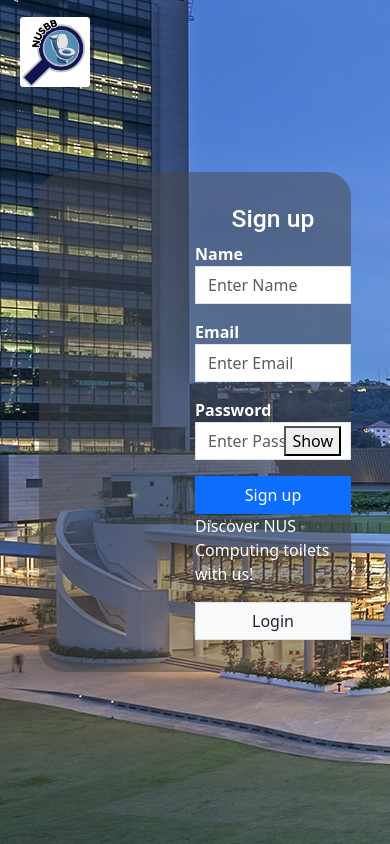
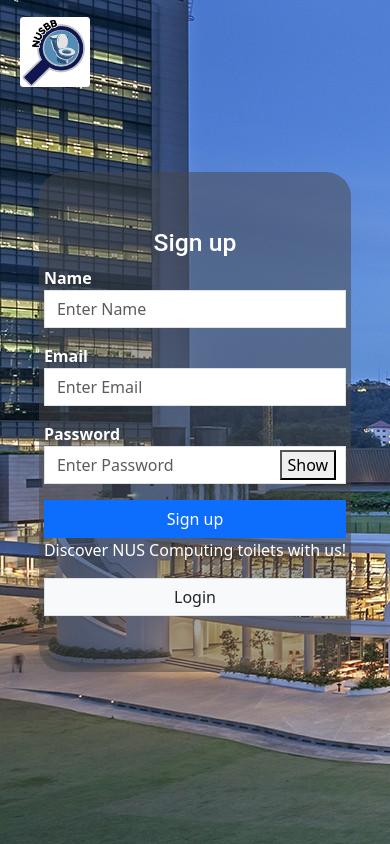
Before and after one commit to jurongWest/testnusbb, a React (Create React App) app in the folder frontend/: page /signup in a window 390 px wide. Built offline with nearby package versions, Linux system fonts and the light colour scheme.

Commit message:
Update test4 file

```diff
--- a/frontend/src/Signup.css
+++ b/frontend/src/Signup.css
@@ -41,4 +41,7 @@
       top: 2%;
       left: 5%;
     }
+    .d-flex.flex-column.justify-content-center.align-items-center.signup {
+        width: 100%; /* Adjust this value as needed */
+      }
   }
```
